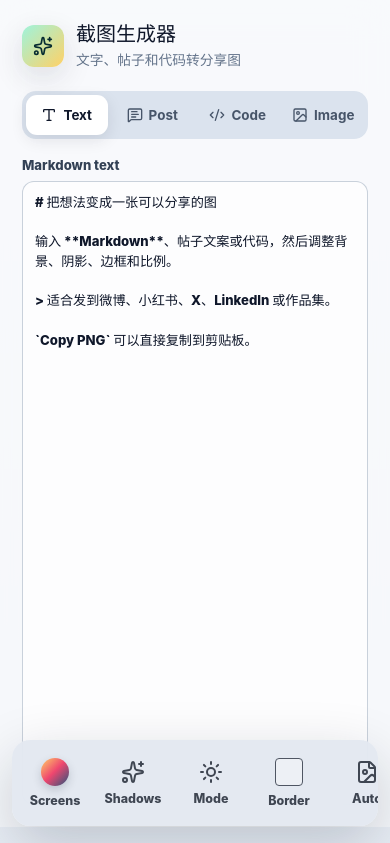
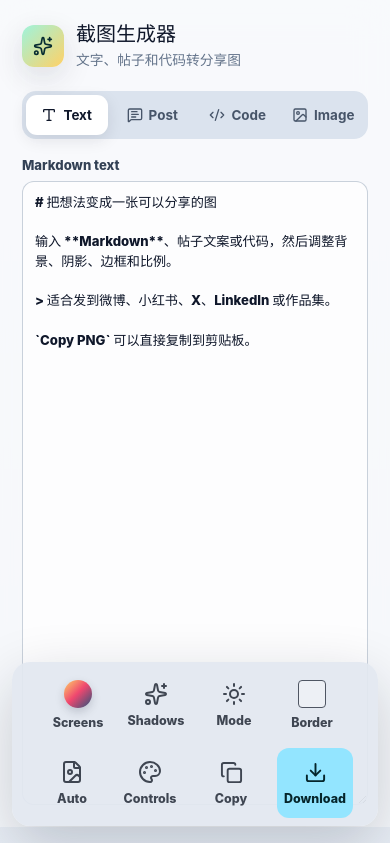
Before and after one commit to born79230/sharecardmaker, a React (Vite) app: page / in a window 390 px wide. Shown: the top 843 px of the page. Built offline with nearby package versions, Linux system fonts and the light colour scheme.

Commit message:
Fix dock popover clipping

```diff
--- a/src/styles.css
+++ b/src/styles.css
@@ -605,7 +605,7 @@ button {
   justify-content: flex-start;
   gap: 8px;
   max-width: min(calc(100vw - 24px), 900px);
-  overflow-x: auto;
+  overflow: visible;
   scrollbar-width: none;
   padding: 8px;
   border-radius: 18px;
@@ -991,4 +991,27 @@ button {
     min-height: 560px;
     padding: 16px;
   }
+
+  .bottom-dock {
+    left: 12px;
+    right: 12px;
+    transform: none;
+    max-width: none;
+    flex-wrap: wrap;
+    justify-content: center;
+    overflow: visible;
+  }
 }
+
+@media (max-width: 680px) {
+  .bottom-dock {
+    backdrop-filter: none;
+  }
+
+  .dock-popover {
+    position: fixed;
+    left: 50vw;
+    bottom: 196px;
+    transform: translateX(-50%);
+  }
+}
```
